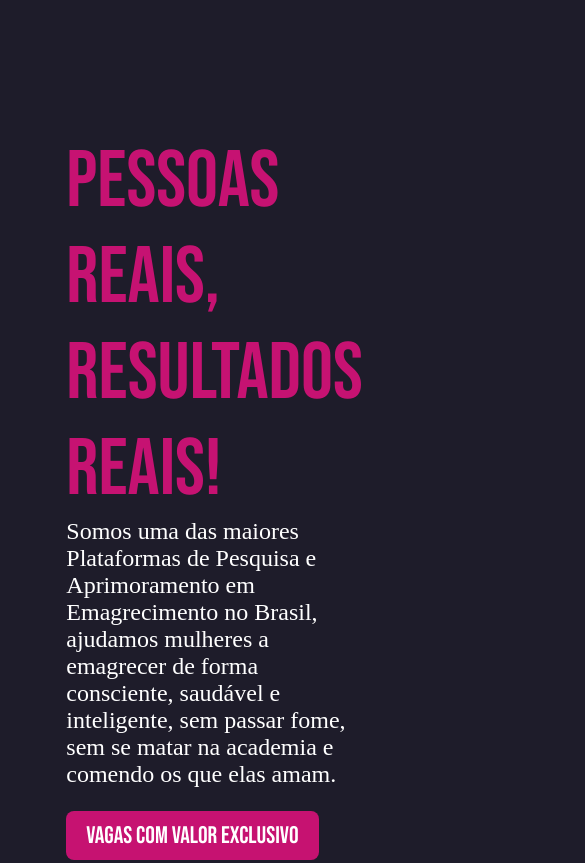
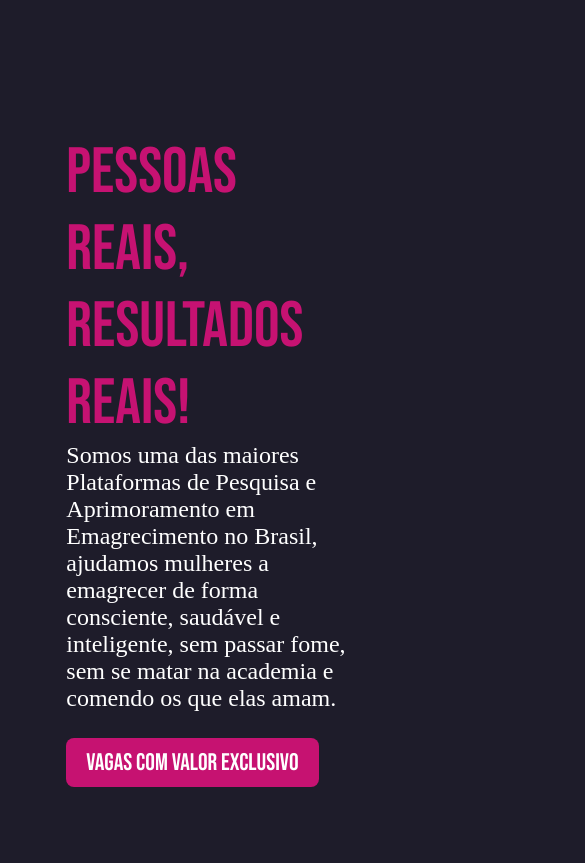
Before and after one commit to MichaelDu4rte/MetodoGDF, a plain HTML site: page index.html in a window 390 px wide. Shown: the top 863 px of the page, 585 px wide, since content can reach past the window. Drawn offline with nearby package versions, Linux system fonts and the light colour scheme.

Commit message:
Update style.css

```diff
--- a/assets/css/style.css
+++ b/assets/css/style.css
@@ -576,9 +576,10 @@ section {
         margin-bottom: 1rem;
     }
 
-    * {
-        overflow-x: hidden;
+    .home-text h1 {
+      font-size: 4rem;
     }
+
 
 
   }
```
